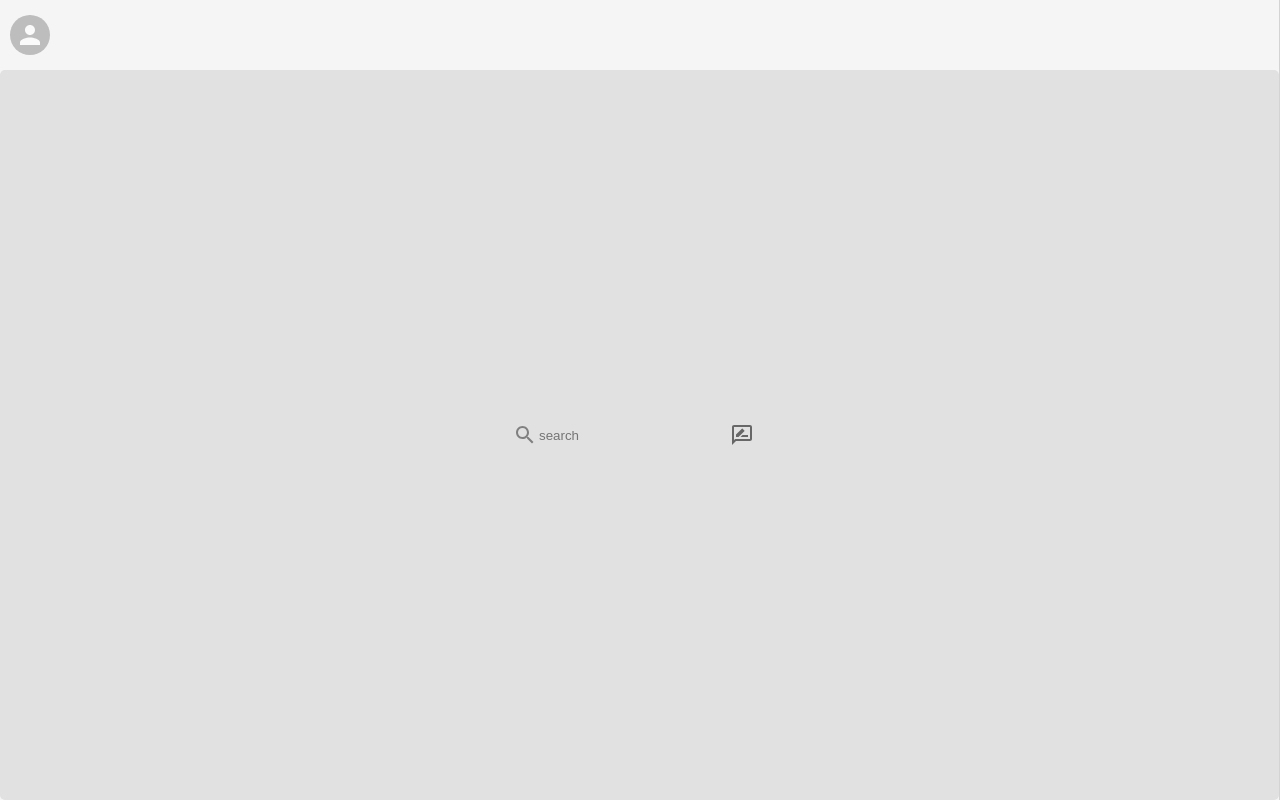
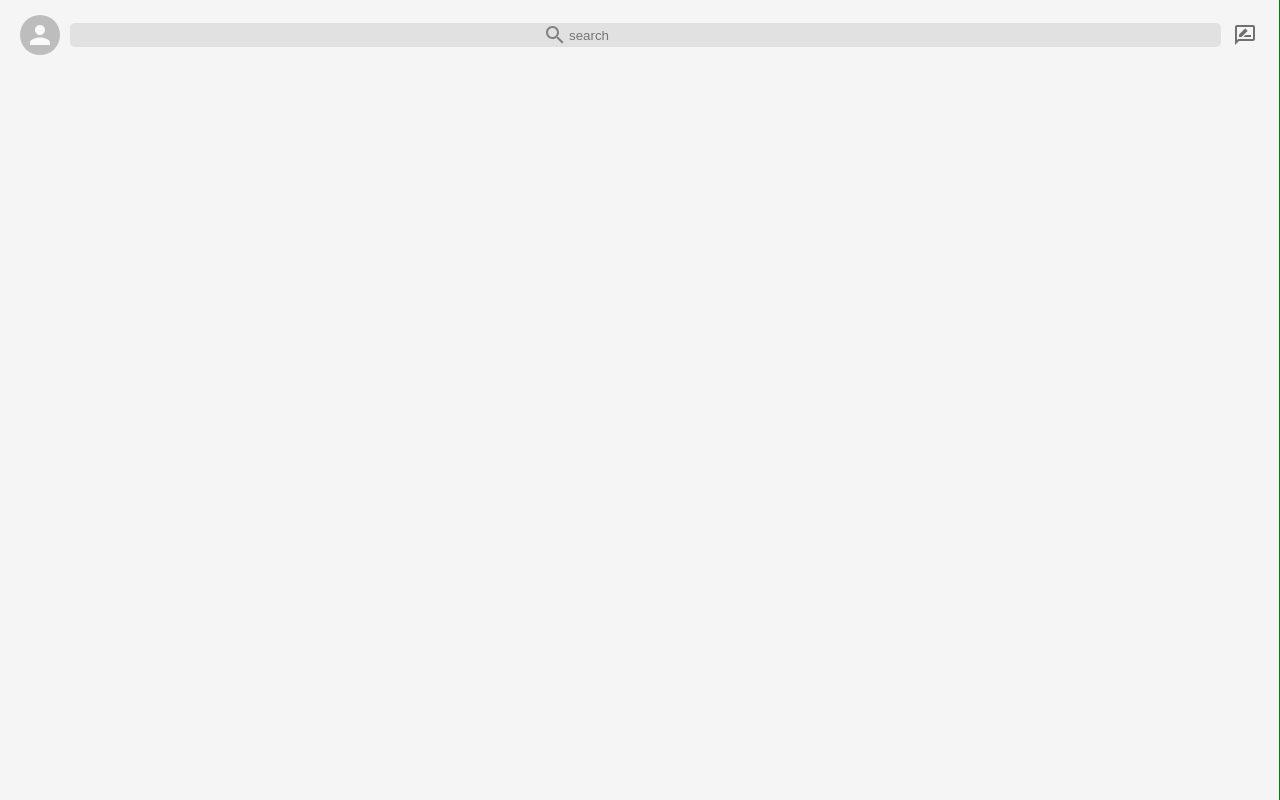
Before and after one commit to bbmattieu9/iMessage-clone, a React (Create React App) app: page / in a window 1280 px wide. Built offline with nearby package versions, Linux system fonts and the light colour scheme.

Commit message:
[Sidebar] fix CSS rule error

```diff
--- a/src/Sidebar.css
+++ b/src/Sidebar.css
@@ -1,10 +1,10 @@
-.sidebar {
+ .sidebar{
     flex: 0.35;
     height: 100vh;
     display: flex;
     flex-direction: column;
     background-color: #f5f5f5;
-    border-right: 1px solid lightgray;
+    border-right: 1px solid green;
 }
 
 .sidebar__header {
@@ -24,12 +24,13 @@
     align-items: center;
     justify-content: center;
     flex: 1;
-     background-color: #e1e1e1;
-     color: gray;
-     border-radius: 5px;
+    background-color: #e1e1e1;
+    color: gray;
+    border-radius: 5px;
 }
 
 .sidebar__input > input {
     border: none;
     background: transparent;
+    outline-width: 0;
 }
--- a/src/Sidebar.js
+++ b/src/Sidebar.js
@@ -3,17 +3,19 @@ import SearchIcon from '@material-ui/icons/Search';
 import RateReviewOutlinedIcon from '@material-ui/icons/RateReviewOutlined';
 import React from 'react';
 import './Sidebar.css';
+import SidebarChat from './SidebarChat';
 
 function Sidebar() {
-    return <div className='sidebar'>
-            {/* <h2>I am the sidebar!</h2> */}
+    return   (
+    <div className='sidebar'>
 
             <div className="sidebar__header">
-                <Avatar />
-            </div>
-            <div className="sidebar__input">
+                <Avatar className='sidebar__avatar'/>
+
+                <div className="sidebar__input">
                 <SearchIcon />
                 <input placeholder='search' />
+                </div>
 
                 <IconButton variant='outlined' className='sidebar__inputButton'>
                     <RateReviewOutlinedIcon />
@@ -21,10 +23,12 @@ function Sidebar() {
             </div>
 
 
+
             <div className="sidebar__chats">
-
+                <SidebarChat />
             </div>
         </div>
+    )
 }
 
 export default Sidebar
--- /dev/null
+++ b/src/SidebarChat.js
@@ -0,0 +1,12 @@
+import React from 'react';
+import './SidebarChat.css';
+
+function SidebarChat() {
+    return (
+        <div className='sidebarChat'>
+
+        </div>
+    )
+}
+
+export default SidebarChat
```
Also changed, not shown: src/SidebarChat.css (added).
